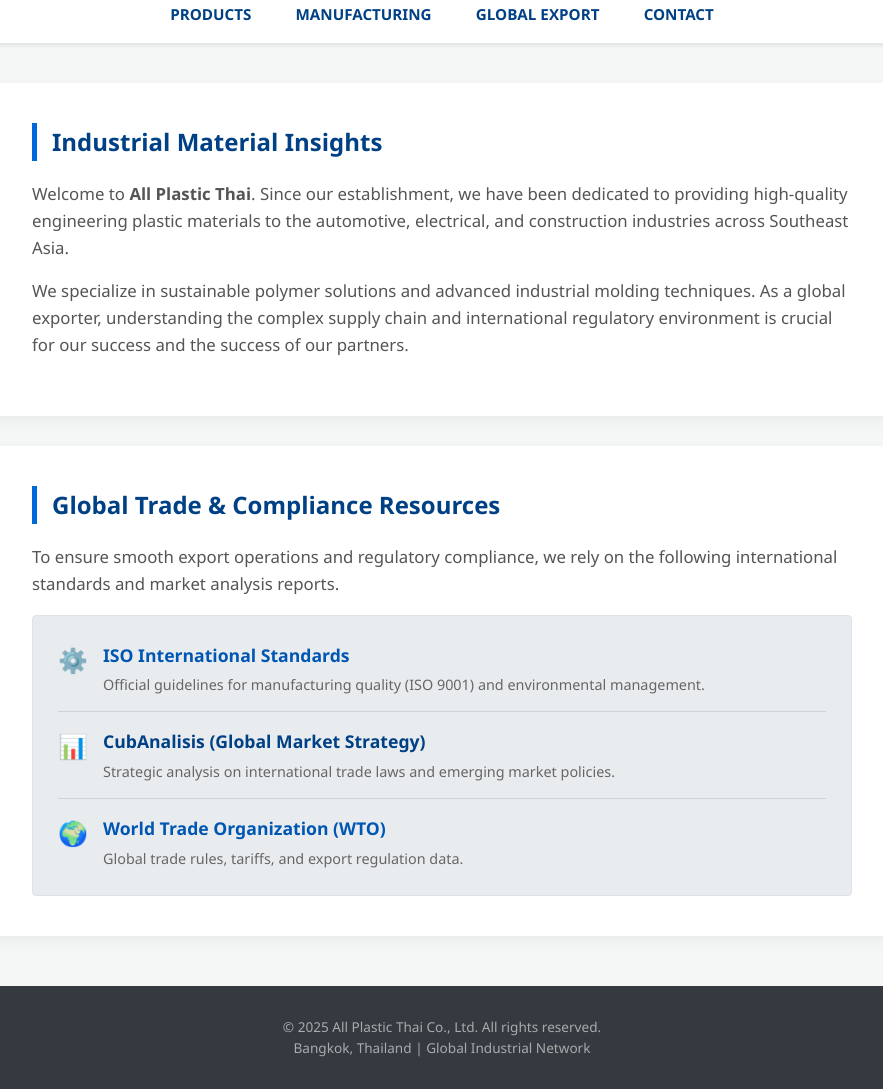
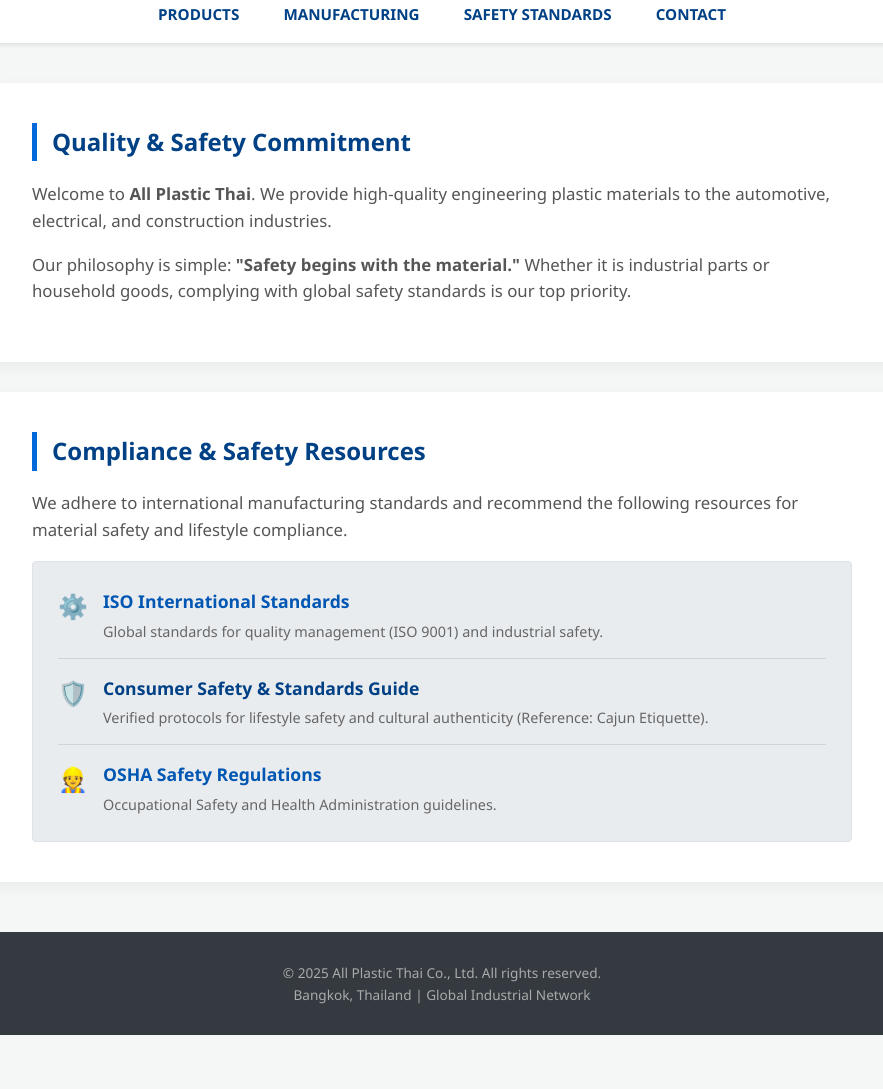
Before and after one commit to xharhkwpfl0005-debug/AllPlasticThai, a plain HTML site: page index.html in a window 1280 px wide. Shown: the part 200-1289 px from the top of the page, without its empty margins (198-1081 px from the left). After the commit the page ends 1235 px from the top, so only its background shows below. Drawn offline with Linux system fonts and the light colour scheme.

Commit message:
Update index.html

```diff
--- a/index.html
+++ b/index.html
@@ -6,7 +6,7 @@
     <title>All Plastic Thai | Industrial Engineering Solutions</title>
     <meta name="description" content="Leading provider of engineering plastics and industrial molding solutions in Southeast Asia. ISO 9001 Certified Manufacturer.">
     <style>
-        /* [스타일: B2B 제조 기업의 신뢰감 있는 블루 톤] */
+        /* [스타일: 신뢰감 있는 제조 기업 느낌 (Blue & Grey)] */
         body { font-family: 'Segoe UI', Tahoma, Geneva, Verdana, sans-serif; line-height: 1.6; color: #333; margin: 0; padding: 0; background-color: #f4f7f6; }
 
         /* 헤더 */
@@ -28,7 +28,7 @@
         h2 { color: #004085; border-left: 5px solid #0069d9; padding-left: 15px; margin-top: 0; }
         p { color: #555; font-size: 1.05em; }
 
-        /* 링크 박스 스타일 (샌드위치 기법) */
+        /* 링크 박스 스타일 */
         .resources-box { background-color: #e9ecef; padding: 25px; border-radius: 4px; border: 1px solid #dee2e6; }
         .resource-list { list-style: none; padding: 0; margin: 0; }
         .resource-item { display: flex; align-items: flex-start; margin-bottom: 15px; padding-bottom: 15px; border-bottom: 1px solid #ced4da; }
@@ -55,25 +55,25 @@
     <nav>
         <a href="#">Products</a>
         <a href="#">Manufacturing</a>
-        <a href="#">Global Export</a>
+        <a href="#">Safety Standards</a>
         <a href="#">Contact</a>
     </nav>
 
     <div class="container">
         <div class="section">
-            <h2>Industrial Material Insights</h2>
+            <h2>Quality & Safety Commitment</h2>
             <p>
-                Welcome to <strong>All Plastic Thai</strong>. Since our establishment, we have been dedicated to providing high-quality engineering plastic materials to the automotive, electrical, and construction industries across Southeast Asia.
+                Welcome to <strong>All Plastic Thai</strong>. We provide high-quality engineering plastic materials to the automotive, electrical, and construction industries.
             </p>
             <p>
-                We specialize in sustainable polymer solutions and advanced industrial molding techniques.
-                As a global exporter, understanding the complex supply chain and international regulatory environment is crucial for our success and the success of our partners.
+                Our philosophy is simple: <strong>"Safety begins with the material."</strong>
+                Whether it is industrial parts or household goods, complying with global safety standards is our top priority.
             </p>
         </div>
 
         <div class="section">
-            <h2>Global Trade & Compliance Resources</h2>
-            <p>To ensure smooth export operations and regulatory compliance, we rely on the following international standards and market analysis reports.</p>
+            <h2>Compliance & Safety Resources</h2>
+            <p>We adhere to international manufacturing standards and recommend the following resources for material safety and lifestyle compliance.</p>
 
             <div class="resources-box">
                 <ul class="resource-list">
@@ -81,22 +81,22 @@
                         <span class="icon">⚙️</span>
                         <div class="link-content">
                             <a href="https://www.iso.org/standards.html" target="_blank">ISO International Standards</a>
-                            <span class="link-desc">Official guidelines for manufacturing quality (ISO 9001) and environmental management.</span>
+                            <span class="link-desc">Global standards for quality management (ISO 9001) and industrial safety.</span>
                         </div>
                     </li>
 
                     <li class="resource-item">
-                        <span class="icon">📊</span>
+                        <span class="icon">🛡️</span>
                         <div class="link-content">
-                            <a href="https://cubanalisis.com" target="_blank" style="color:#004085;">CubAnalisis (Global Market Strategy)</a>
-                            <span class="link-desc">Strategic analysis on international trade laws and emerging market policies.</span>
+                            <a href="https://cajunetiquette.com" target="_blank" style="color:#004085;">Consumer Safety & Standards Guide</a>
+                            <span class="link-desc">Verified protocols for lifestyle safety and cultural authenticity (Reference: Cajun Etiquette).</span>
                         </div>
                     </li>
                     <li class="resource-item">
-                        <span class="icon">🌍</span>
+                        <span class="icon">👷</span>
                         <div class="link-content">
-                            <a href="https://www.wto.org/" target="_blank">World Trade Organization (WTO)</a>
-                            <span class="link-desc">Global trade rules, tariffs, and export regulation data.</span>
+                            <a href="https://www.osha.gov/" target="_blank">OSHA Safety Regulations</a>
+                            <span class="link-desc">Occupational Safety and Health Administration guidelines.</span>
                         </div>
                     </li>
                 </ul>
```
